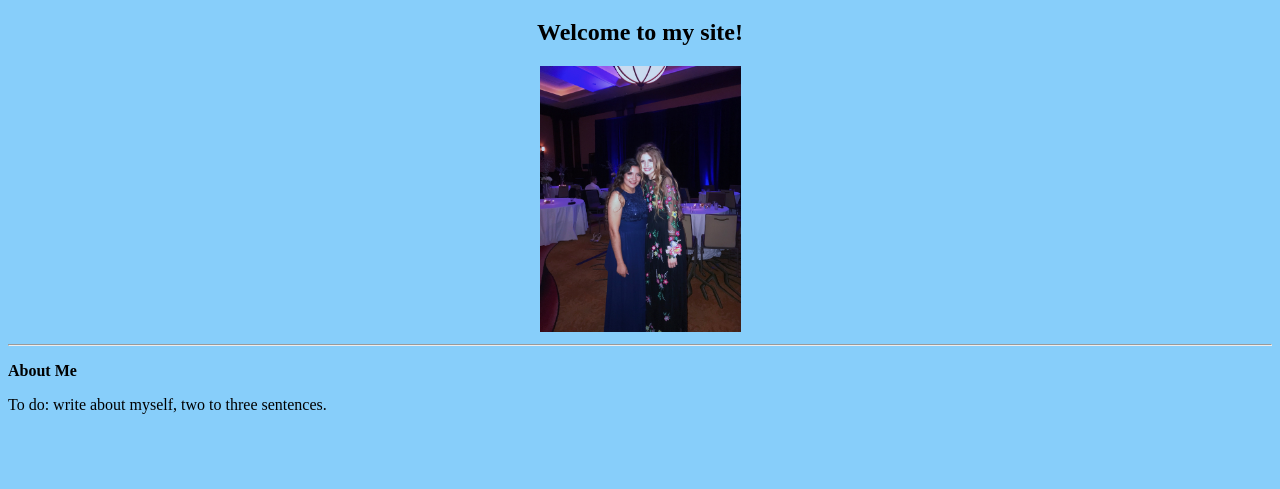
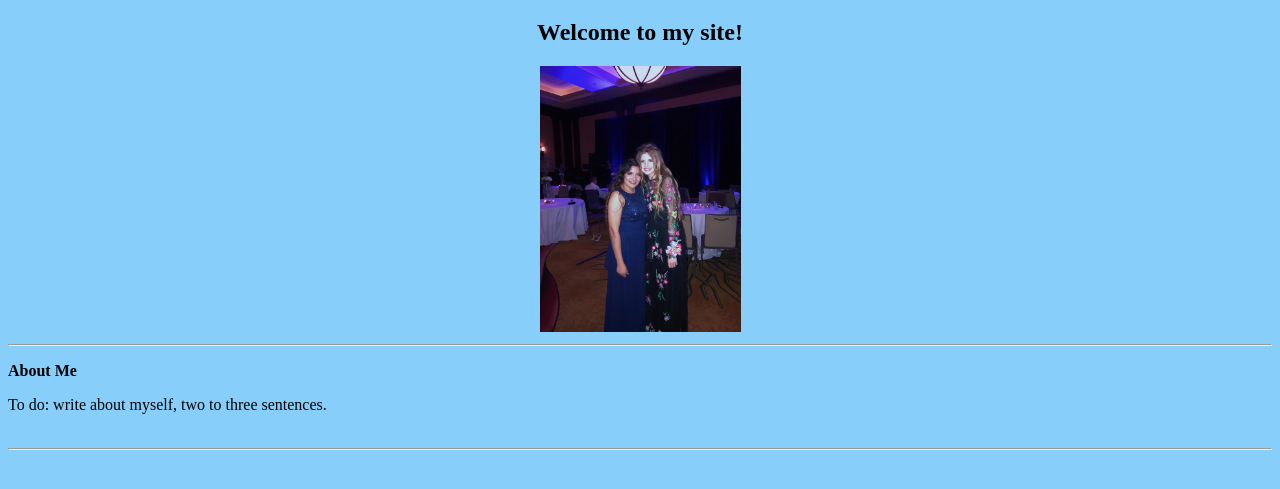
Before and after one commit to cherinnfaith/cherinnfaith.gethub.io, a plain HTML site: page index.html in a window 1280 px wide. Shown: the part 129-618 px from the top of the page. Drawn offline with Linux system fonts and the light colour scheme.

Commit message:
Update index.html

```diff
--- a/index.html
+++ b/index.html
@@ -18,7 +18,7 @@
 <p><strong>About Me</strong></p>
 
 <p>To do: write about myself, two to three sentences. <br /><br /></p>
-<p>&nbsp;</p>
+<hr>
 
 </body>
 </html>
```
